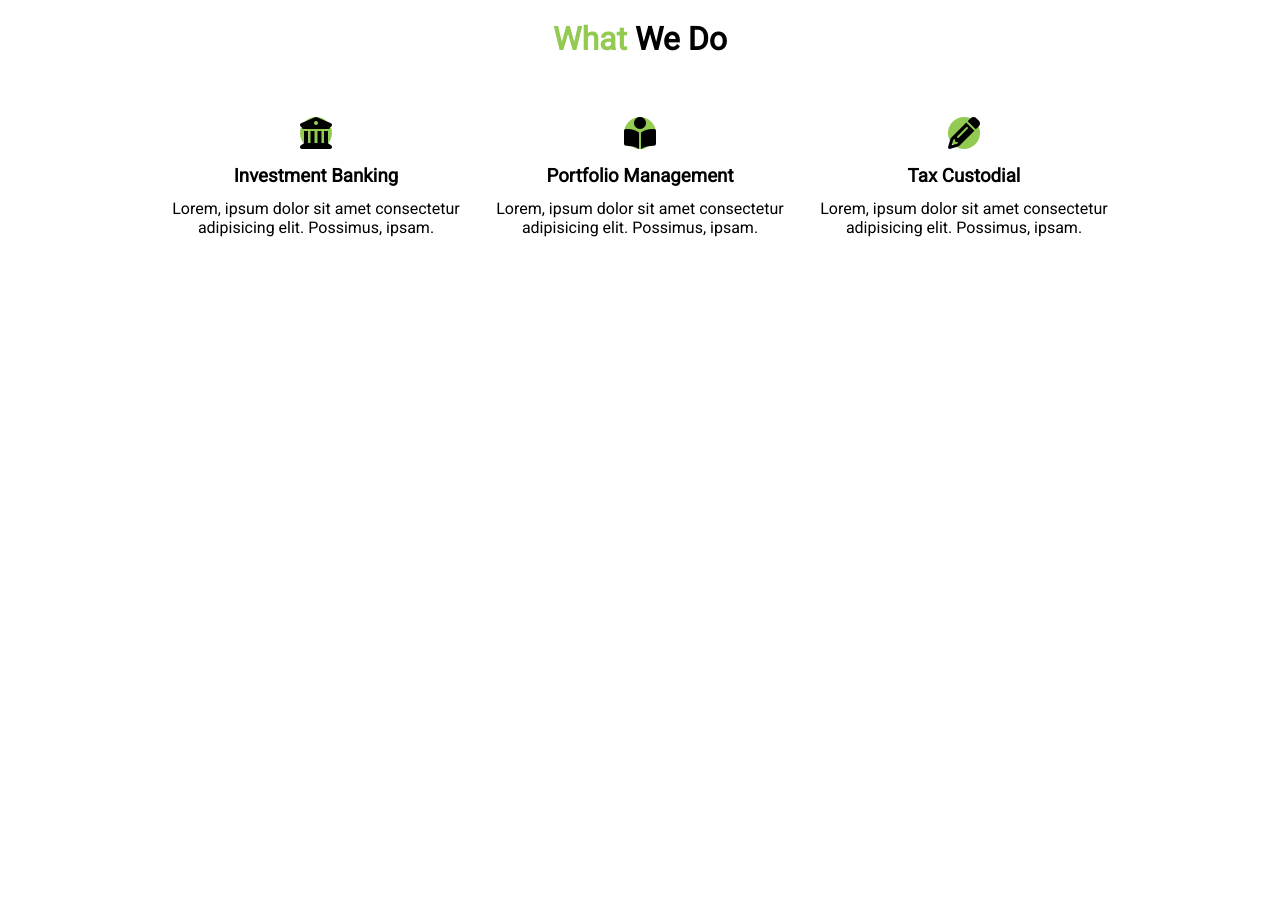
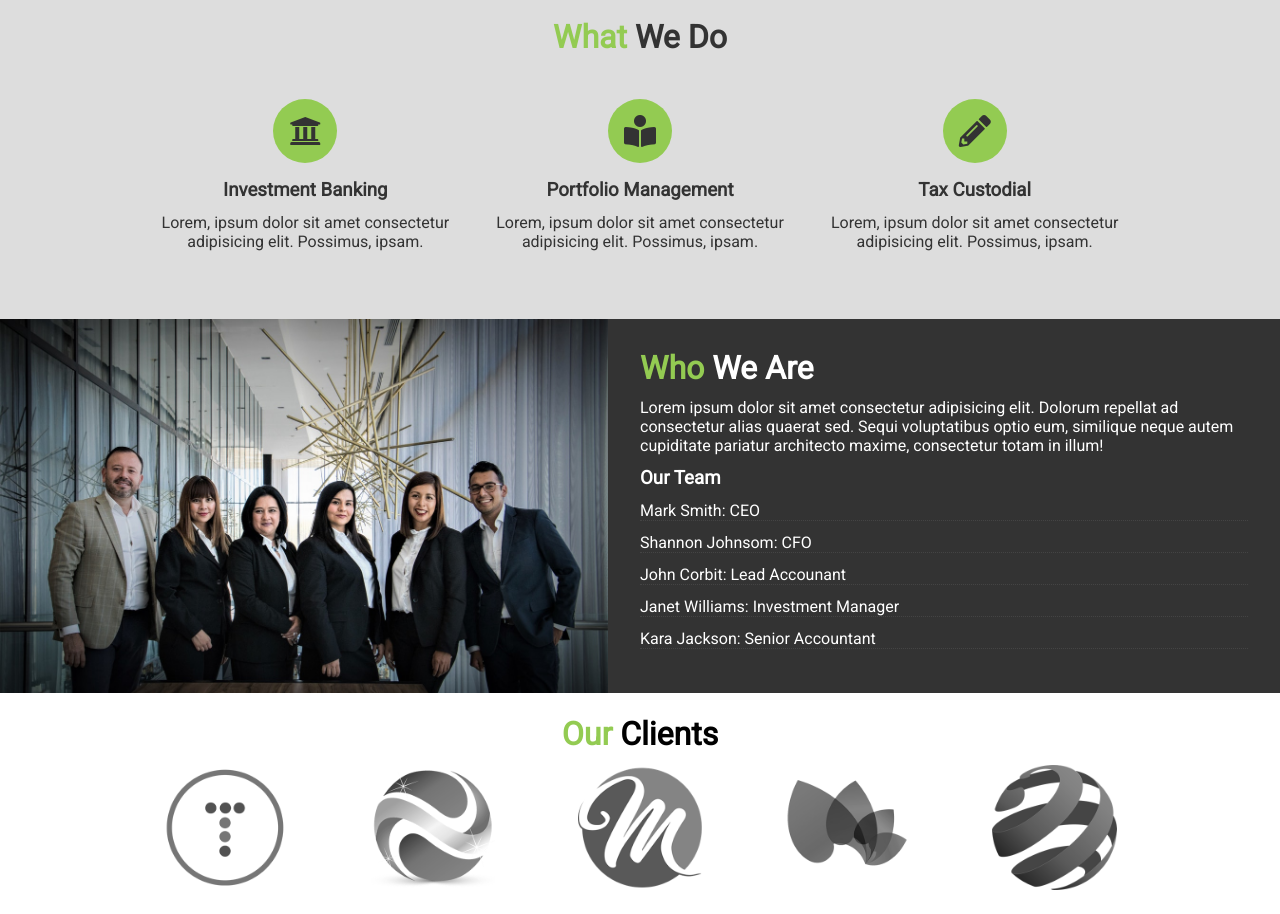
Before and after one commit to Yuvraj786/EdgeLedger, a plain HTML site: page index.html in a window 1280 px wide. Shown: the part 864-1778 px from the top of the page. Before the commit the page ends 1185 px from the top, so only its background shows below. Drawn offline with Linux system fonts and the light colour scheme.

Commit message:
Section: who we are & Section: clients

```diff
--- a/css/style.css
+++ b/css/style.css
@@ -4,13 +4,14 @@
      --theme-color:#93cb52;
 }
 * {
+    box-sizing: border-box;
     margin: 0;
     padding: 0;
-    box-sizing: border-box;
 }
 
 body {
      font-family:Roboto, sans-serif;
+
 }
 
 a{
@@ -48,7 +49,6 @@ p {
      font-size: 2rem;
      margin-bottom: 0.75rem;
      line-height: 1.1;
-     text-align: center;
 }
 
 .lead {
@@ -74,8 +74,31 @@ p {
      color: #fff;
 }
 
+.bg-light {
+     background: #ddd;
+     color: #333;
+}
+.bg-dark {
+     background: #333;
+     color: #fff;
+}
+.text-center {
+     text-align: center;
+}
 .py-1 {
      padding: 1.5rem 0;
+}
+.p-2 {
+     padding: 2rem;
+}
+
+.list {
+     margin: 0.5rem 0;
+     list-style:none;
+}
+.list li {
+     margin: 0.75rem 0;
+     border-bottom: dotted #444 1px;
 }
 /* Logo Styling */
 .logo {
@@ -139,9 +162,10 @@ p {
 }
 
 /* Section: What we do */
+
 #what .items {
      display: flex;
-     padding: 2rem;
+     padding: 1rem;
 }
 
 #what .items .item {
@@ -150,10 +174,33 @@ p {
 }
 
 /* Styling the icons */
-#what .items .item .mystyle {
-     width: 2rem;
-     height: 2rem;
+#what .items .item i {
+     background: var(--theme-color);
+     padding: 1rem;
      margin-bottom: 1rem;
      border-radius: 50%;
-     background: var(--theme-color);
 }
+
+/* Section: Who we Are */
+#who {
+     display: flex;
+}
+
+#who div {
+     flex: 1;
+}
+
+#who .who-img {
+     background: url('../img/people.jpg') no-repeat
+     center center/cover
+}
+
+/* Section: Clients */
+#clients .items {
+     display: flex;
+}
+#clients .items img {
+     display: block;
+     margin: auto;
+     width: 60%;
+}
--- a/index.html
+++ b/index.html
@@ -6,25 +6,19 @@
      <meta name="viewport" content="width=device-width, initial-scale=1.0">
 
      <title>EdgeLedger financial | Accounting & Investment</title>
+     <link rel="stylesheet" href="css/style.css">
      <link rel="stylesheet" media="screen and (max-width:768px)" href="css/mobile.css">
      <link rel="stylesheet" media="screen and (min-width:1100px)" href="css/widescreen.css">
-     <script src="https://kit.fontawesome.com/cf25d8f264.js" crossorigin="anonymous"></script>
-     <link rel="stylesheet" href="css/style.css">
+     <!-- font awesome -->
+     <link rel="stylesheet" href="https://use.fontawesome.com/releases/v5.6.3/css/all.css" integrity="sha384-UHRtZLI+pbxtHCWp1t77Bi1L4ZtiqrqD80Kn4Z8NTSRyMA2Fd33n5dQ8lWUE00s/" crossorigin="anonymous">
 </head>
 <body>
-
-     <!-- TODO:
-     1.download book logo of edgeLedger
-     2.Remove the right side bar on vs-code
-     3.Dowload the Roboto font from Google Fonts
-       -->
      <!-- Navbar -->
      <nav id="navbar">
           <h1 class="logo">
                <span class="text-primary">
                     <!-- icon width: 27px & height: 24px -->
-                    <svg height="24px" width="27px"
-                     aria-hidden="true" focusable="false" data-prefix="fas" data-icon="book-open" role="img" xmlns="http://www.w3.org/2000/svg" viewBox="0 0 576 512"><path fill="#93cb52" d="M542.22 32.05c-54.8 3.11-163.72 14.43-230.96 55.59-4.64 2.84-7.27 7.89-7.27 13.17v363.87c0 11.55 12.63 18.85 23.28 13.49 69.18-34.82 169.23-44.32 218.7-46.92 16.89-.89 30.02-14.43 30.02-30.66V62.75c.01-17.71-15.35-31.74-33.77-30.7zM264.73 87.64C197.5 46.48 88.58 35.17 33.78 32.05 15.36 31.01 0 45.04 0 62.75V400.6c0 16.24 13.13 29.78 30.02 30.66 49.49 2.6 149.59 12.11 218.77 46.95 10.62 5.35 23.21-1.94 23.21-13.46V100.63c0-5.29-2.62-10.14-7.27-12.99z"></path></svg> Edge
+                    <i class="fas fa-book-open"></i> Edge
                </span>Ledger
 
           </h1>
@@ -56,12 +50,12 @@
      <!-- Section: What we do -->
      <section id="what" class="bg-light py-1">
           <div class="container">
-               <h2 class="m-heading"><span class="text-primary">What</span>
+               <h2 class="m-heading text-center"><span class="text-primary">What</span>
                We Do</h2>
                <div class="items">
                     <!-- The Each Element -->
                     <div class="item">
-                         <i class="fas fa-university fa-2x mystyle"></i>
+                         <i class="fas fa-university fa-2x"></i>
                          <div>
                               <h3>Investment Banking</h3>
                               <p>Lorem, ipsum dolor sit amet consectetur
@@ -69,7 +63,7 @@
                          </div>
                     </div>
                     <div class="item">
-                         <i class="fas fa-book-reader fa-2x mystyle "></i>
+                         <i class="fas fa-book-reader fa-2x"></i>
                          <div>
                               <h3>Portfolio Management</h3>
                               <p>Lorem, ipsum dolor sit amet consectetur
@@ -77,7 +71,7 @@
                          </div>
                     </div>
                     <div class="item">
-                         <i class="fas fa-pencil-alt fa-2x mystyle"></i>
+                         <i class="fas fa-pencil-alt fa-2x"></i>
                          <div>
                               <h3>Tax Custodial</h3>
                               <p>Lorem, ipsum dolor sit amet consectetur
@@ -89,5 +83,39 @@
           </div>
      </section>
 
+     <!-- Section: Who we Are -->
+     <section id="who">
+          <div class="who-img"></div>
+          <div class="who-text bg-dark p-2">
+               <h2 class="m-heading"><span
+               class="text-primary">Who</span> We Are</h2>
+               <p>Lorem ipsum dolor sit amet consectetur adipisicing elit. Dolorum repellat ad consectetur alias quaerat sed. Sequi voluptatibus optio eum, similique neque autem cupiditate pariatur architecto maxime, consectetur totam in illum!</p>
+               <h3>Our Team</h3>
+               <ul class="list">
+                    <li>Mark Smith: CEO</li>
+                    <li>Shannon Johnsom: CFO</li>
+                    <li>John Corbit: Lead Accounant</li>
+                    <li>Janet Williams: Investment Manager</li>
+                    <li>Kara Jackson: Senior Accountant</li>
+               </ul>
+          </div>
+     </section>
+
+     <!-- Section: Clients -->
+     <section id="clients" class="py-1">
+          <div class="container">
+               <h2 class="m-heading text-center">
+                    <span class="text-primary">Our</span>
+                     Clients
+               </h2>
+               <div class="items">
+                    <div><img src="./img/logos/logo1.png"></img></div>
+                    <div><img src="./img/logos/logo2.png"></img></div>
+                    <div><img src="./img/logos/logo3.png"></img></div>
+                    <div><img src="./img/logos/logo4.png"></img></div>
+                    <div><img src="./img/logos/logo5.png"></img></div>
+               </div>
+          </div>
+     </section>
 </body>
 </html>
```
Also changed, not shown: js/main.js (deleted, +0 -38 lines), img/book-open-solid.svg (deleted).
